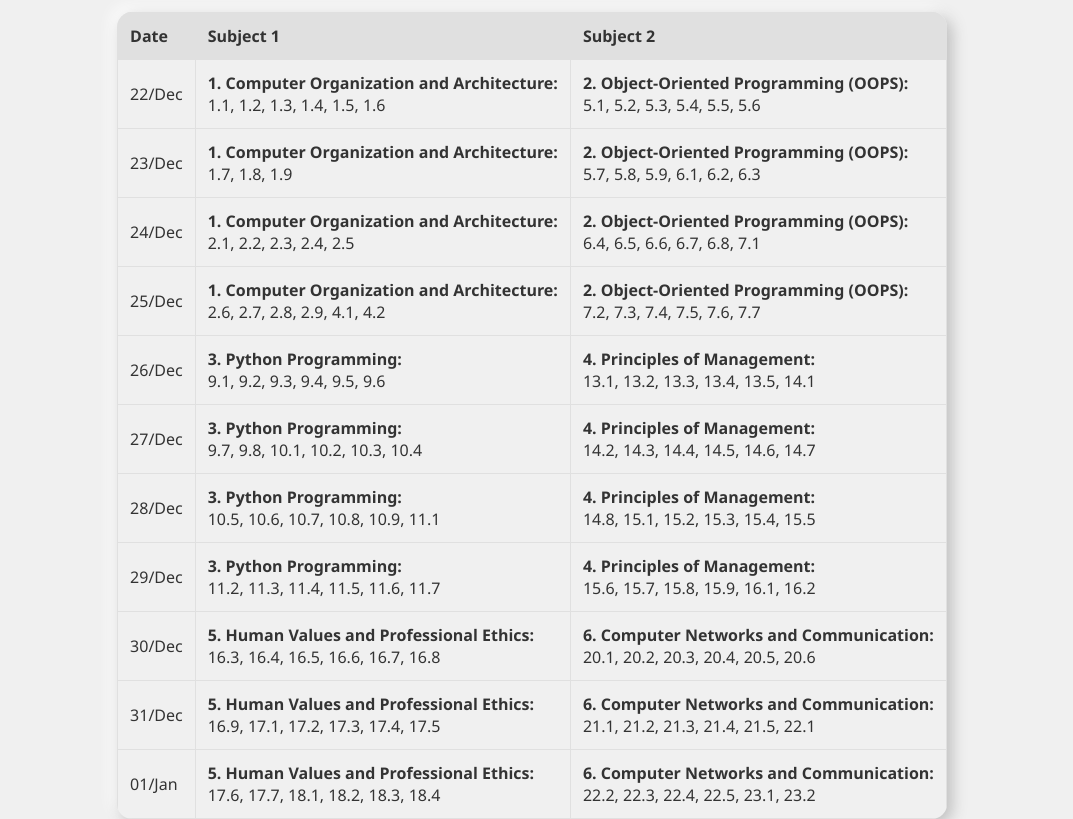
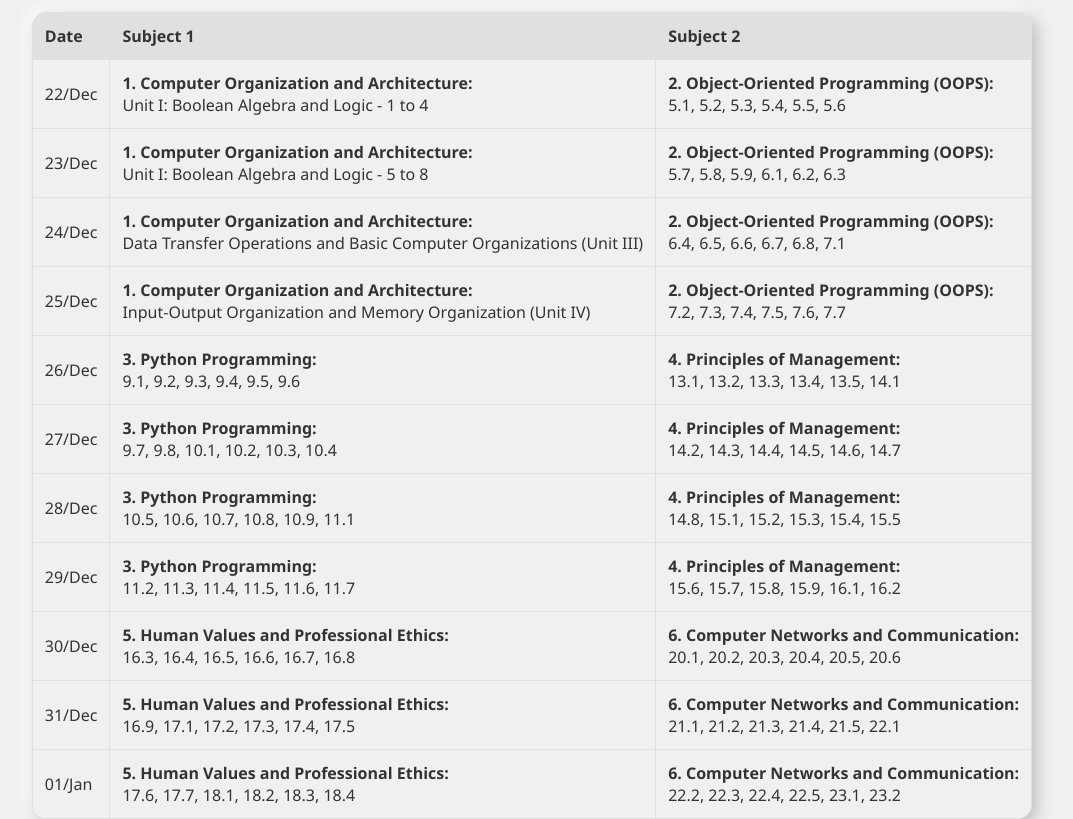
Before and after one commit to rparit-stacks/third-sem-prep, a plain HTML site: page index.html in a window 1280 px wide. Shown: the whole page, without its empty margins (108-1181 px from the left). Drawn offline with Linux system fonts and the light colour scheme.

Commit message:
Update index.html

```diff
--- a/index.html
+++ b/index.html
@@ -73,22 +73,23 @@
         <tbody>
             <tr>
                 <td>22/Dec</td>
-                <td><b>1. Computer Organization and Architecture:</b> <br> 1.1, 1.2, 1.3, 1.4, 1.5, 1.6</td>
+                <td><b>1. Computer Organization and Architecture:</b> <br>Unit I: Boolean Algebra and Logic - 1 to 4</td>
                 <td><b>2. Object-Oriented Programming (OOPS):</b> <br> 5.1, 5.2, 5.3, 5.4, 5.5, 5.6</td>
             </tr>
             <tr>
                 <td>23/Dec</td>
-                <td><b>1. Computer Organization and Architecture:</b> <br> 1.7, 1.8, 1.9</td>
+                <td><b>1. Computer Organization and Architecture:</b> <br>Unit I: Boolean Algebra and Logic - 5 to 8
+</td>
                 <td><b>2. Object-Oriented Programming (OOPS):</b> <br> 5.7, 5.8, 5.9, 6.1, 6.2, 6.3</td>
             </tr>
             <tr>
                 <td>24/Dec</td>
-                <td><b>1. Computer Organization and Architecture:</b> <br> 2.1, 2.2, 2.3, 2.4, 2.5</td>
+                <td><b>1. Computer Organization and Architecture:</b> <br> Data Transfer Operations and Basic Computer Organizations (Unit III)	</td>
                 <td><b>2. Object-Oriented Programming (OOPS):</b> <br> 6.4, 6.5, 6.6, 6.7, 6.8, 7.1</td>
             </tr>
             <tr>
                 <td>25/Dec</td>
-                <td><b>1. Computer Organization and Architecture:</b> <br> 2.6, 2.7, 2.8, 2.9, 4.1, 4.2</td>
+                <td><b>1. Computer Organization and Architecture:</b> <br> Input-Output Organization and Memory Organization (Unit IV)	</td>
                 <td><b>2. Object-Oriented Programming (OOPS):</b> <br> 7.2, 7.3, 7.4, 7.5, 7.6, 7.7</td>
             </tr>
             <tr>
```
